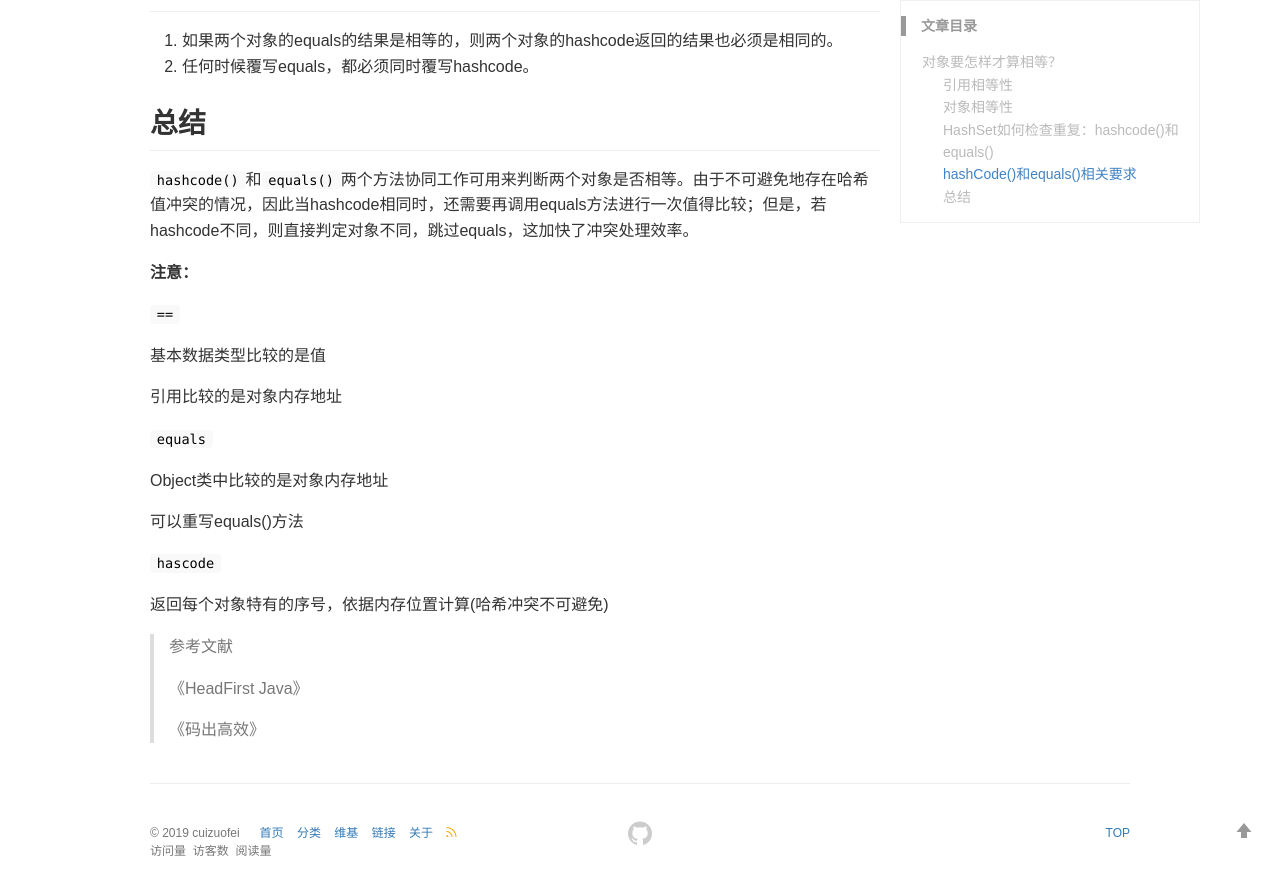
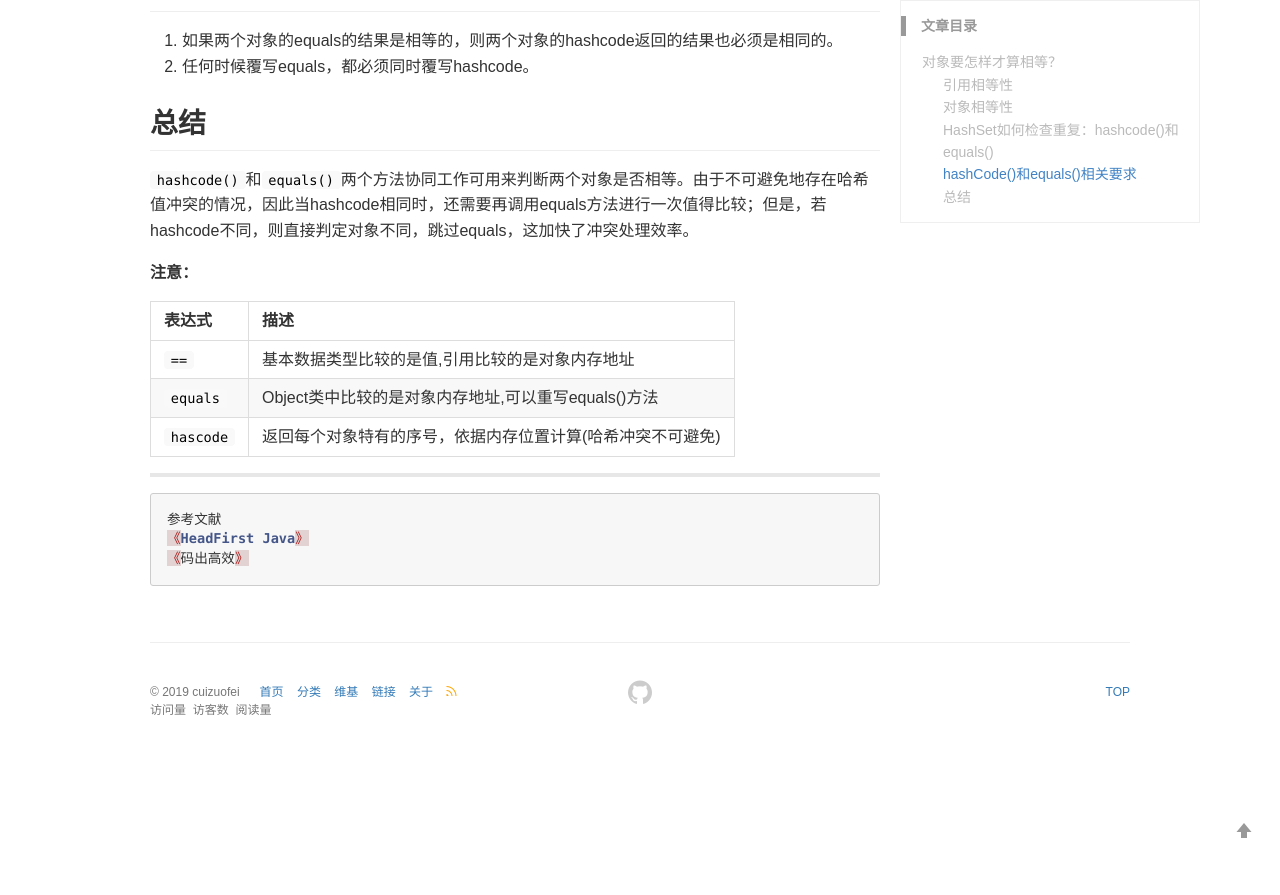
Before and after one commit to Nothingistrue886/Nothingistrue886.github.io, a Jekyll site: the page built from _posts/2021/02/23/2021-02-23-How-can-objects-be-equal.md, in a window 1280 px wide and 900 px high, scrolled down 2052 px. Shown: the top 895 px of the window. Built offline with Jekyll 4.4.1, drawn with Linux system fonts in a browser that asks for light colours; comment, search, counter and statistics services are not loaded; after the commit the page ends 2811 px from its top, so only the background shows below that.

Commit message:
how can objects be equal

````diff
--- a/_posts/2021/02/23/2021-02-23-How-can-objects-be-equal.md
+++ b/_posts/2021/02/23/2021-02-23-How-can-objects-be-equal.md
@@ -29,8 +31,6 @@ if(foo == bar) {
 	// 两个引用都指向同一个对象
 }
 ```
-
-
 
 ## 对象相等性
 
@@ -67,24 +67,16 @@ if(foo.hashcode() == bar.hashcode() && foo.equals(bar)) {
 
 **注意：**
 
-`==`
+| 表达式    | 描述                                                       |
+| :-------- | :--------------------------------------------------------- |
+| `==`      | 基本数据类型比较的是值,引用比较的是对象内存地址            |
+| `equals`  | Object类中比较的是对象内存地址,可以重写equals()方法        |
+| `hascode` | 返回每个对象特有的序号，依据内存位置计算(哈希冲突不可避免) |
 
-基本数据类型比较的是值
+---
 
-引用比较的是对象内存地址
-
-`equals`
-
-Object类中比较的是对象内存地址
-
-可以重写equals()方法
-
-`hascode`
-
-返回每个对象特有的序号，依据内存位置计算(哈希冲突不可避免)
-
->参考文献
->
->《HeadFirst Java》
->
->《码出高效》
+```java
+参考文献
+《HeadFirst Java》
+《码出高效》
+```
````
Also changed, not shown: other parts of _posts/2021/02/23/2021-02-23-How-can-objects-be-equal.md (+3 -1 lines).
